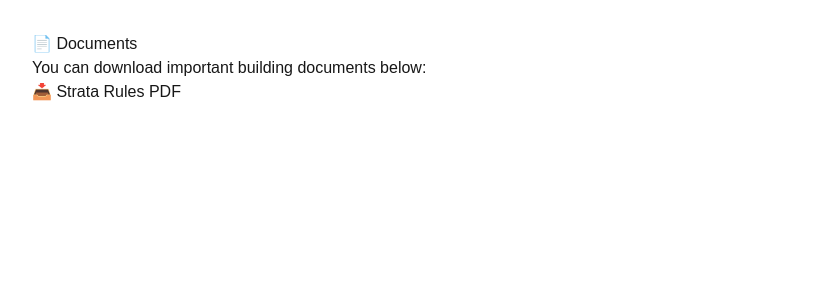
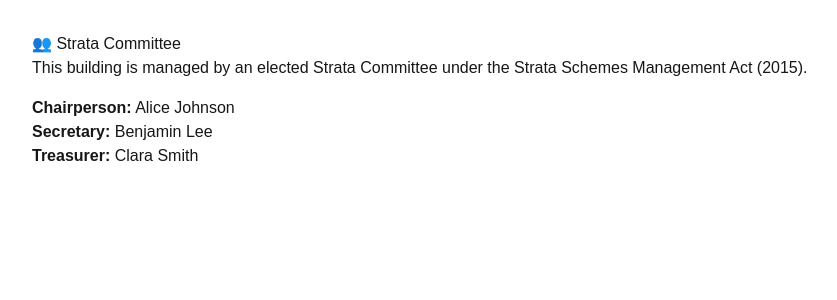
Before and after one commit to YoungZhangsyd/stratahub, a Next.js app: page /documents in a window 1280 px wide. Shown: the top 300 px of the page, without its empty margins (0-837 px from the left). Built offline with nearby package versions, Linux system fonts and the light colour scheme.

Commit message:
Fix committee page export error

```diff
--- a/app/documents/page.tsx
+++ b/app/documents/page.tsx
@@ -1,12 +1,12 @@
-export default function DocumentsPage() {
+export default function CommitteePage() {
   return (
     <main style={{ padding: "2rem", fontFamily: "Arial" }}>
-      <h1>📄 Documents</h1>
-      <p>You can download important building documents below:</p>
-      <ul>
-        <li>
-          <a href="/docs/strata_rules.pdf" download>📥 Strata Rules PDF</a>
-        </li>
+      <h1>👥 Strata Committee</h1>
+      <p>This building is managed by an elected Strata Committee under the Strata Schemes Management Act (2015).</p>
+      <ul style={{ marginTop: "1rem" }}>
+        <li><strong>Chairperson:</strong> Alice Johnson</li>
+        <li><strong>Secretary:</strong> Benjamin Lee</li>
+        <li><strong>Treasurer:</strong> Clara Smith</li>
       </ul>
     </main>
   );
```
